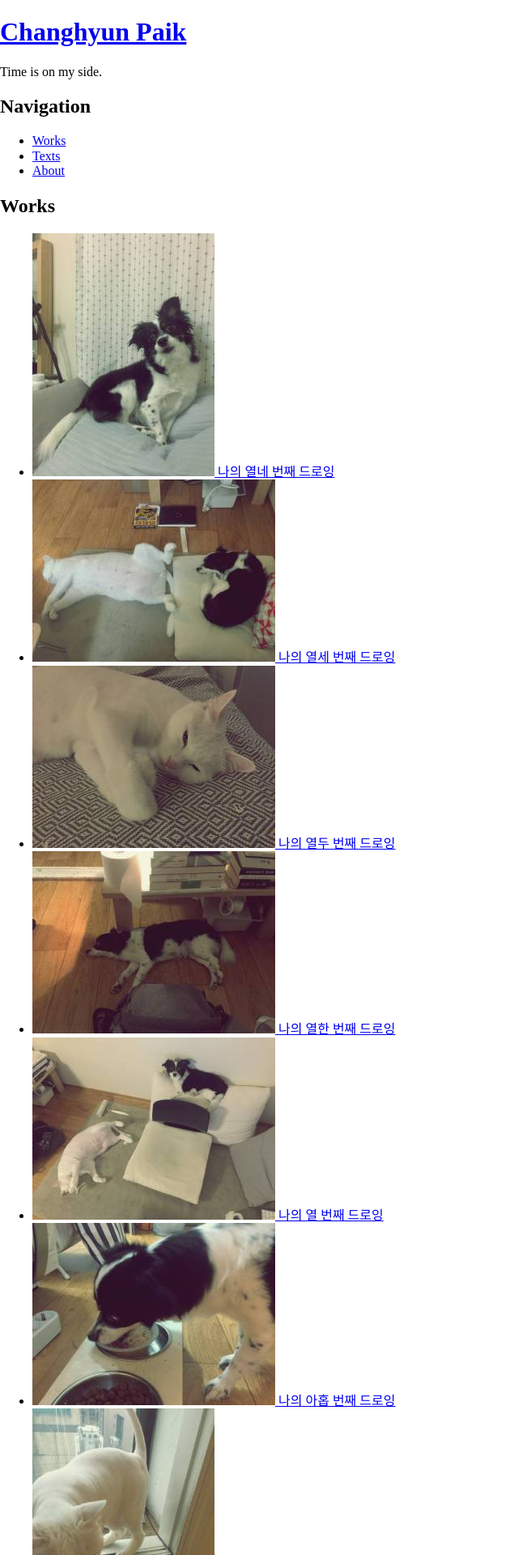
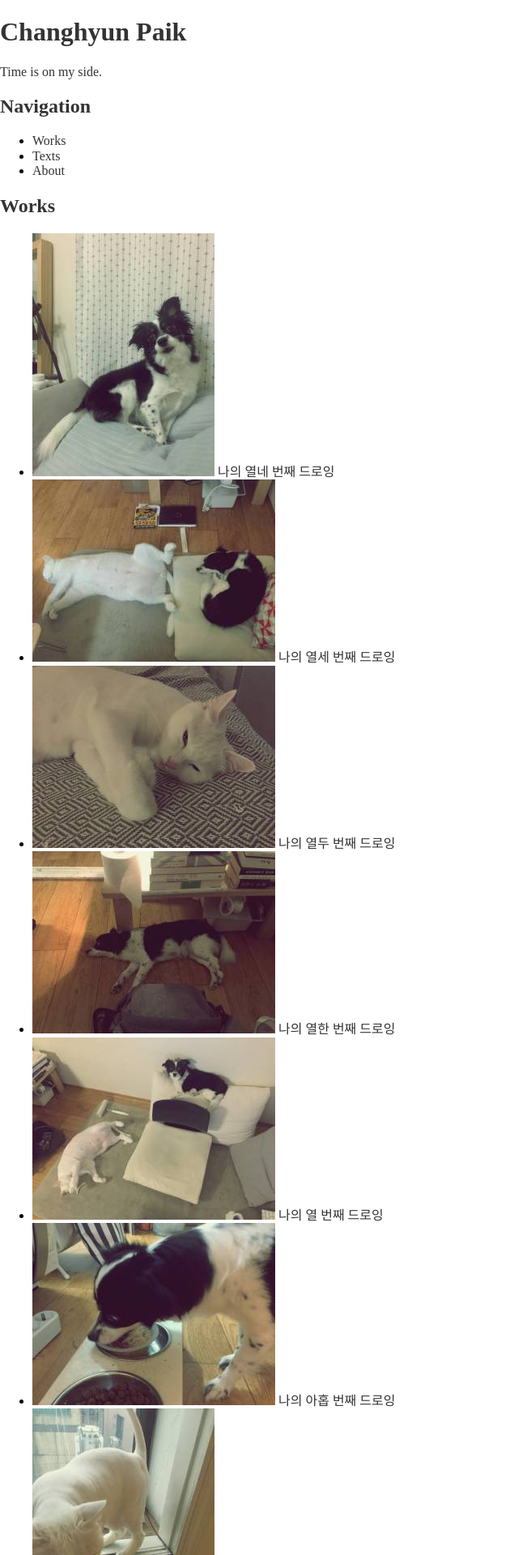
Before and after one commit to paikwiki/jt-alpha, a Jekyll site: the page built from index.html, in a window 1280 px wide. Shown: the top 1920 px of the page at 81% size, without its empty margins (0-640 px from the left). Built offline with Jekyll 4.4.1, drawn with Linux system fonts in a browser that asks for light colours.

Commit message:
Add scss file:crystal_ball:

```diff
--- a/_layouts/default.html
+++ b/_layouts/default.html
@@ -6,6 +6,7 @@
   <meta http-equiv="X-UA-Compatible" content="ie=edge">
   <title>{{ site.title }}</title>
   <link rel="stylesheet" type="text/css" href="{{ '/assets/lib/normalize.css' | prepend:site.baseurl }}">
+  <link rel="stylesheet" type="text/css" href="{{ '/css/styles.css' | prepend:site.baseurl }}">
 </head>
 <body>
   <header>
--- /dev/null
+++ b/_sass/base.scss
@@ -0,0 +1,13 @@
+h1, h2, h3, h4, h5, h6,
+p, span, pre, a, blockquote
+ {
+  color: #333333;
+}
+
+a {
+  text-decoration: none;
+}
+
+a:hover {
+  text-decoration: underline;
+}
--- /dev/null
+++ b/css/styles.scss
@@ -0,0 +1,6 @@
+---
+# this ensures Jekyll reads the file to be transformed into CSS later
+# only Main files contain this front matter, not partials.
+---
+
+@import "base";
```
